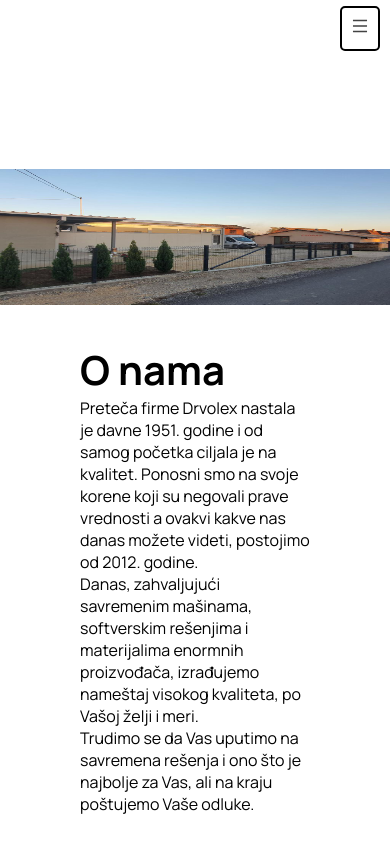
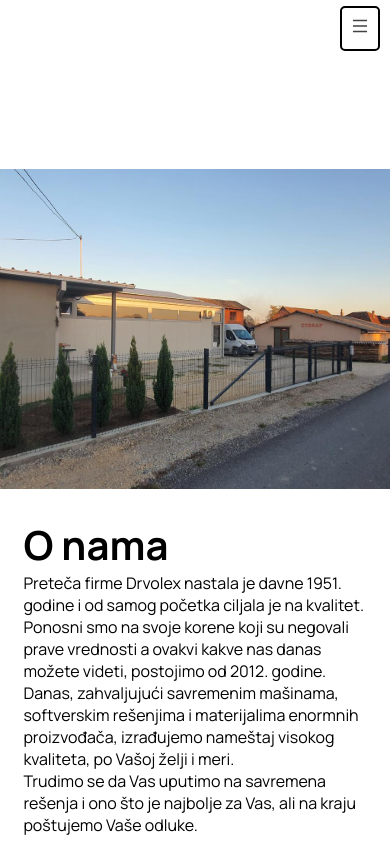
Before and after one commit to stefanoviccd/Drvolex_Site_Demo, a React (Create React App) app: page /o_nama in a window 390 px wide. Shown: the top 844 px of the page. Built offline with nearby package versions, Linux system fonts and the light colour scheme.

Commit message:
Adjusment for small phones

```diff
--- a/src/components/about_page/about.css
+++ b/src/components/about_page/about.css
@@ -311,6 +311,10 @@ filter:blur(0px)
     .services-btn{
         font-size: small;
     }
+    .about-img-text{
+        padding: 6vw !important;
+    }
+
 }
 @media  screen and (max-width: 700px) {
     .about-text{
@@ -328,6 +332,11 @@ filter:blur(0px)
     }
     .grid-1{
       display: block;
+    }
+    .about-main-picture{
+
+      height: 20rem !important;
+
     }
     .vision-grid{
         display: block;
@@ -388,3 +397,10 @@ font-size: 20px;
     padding-left:2rem;
     padding-right:2rem;
 }
+
+
+  @media screen and (max-width: 350px){
+    .vision-grid-left h1{
+        letter-spacing: 1.2rem !important;
+    }
+  }
```
